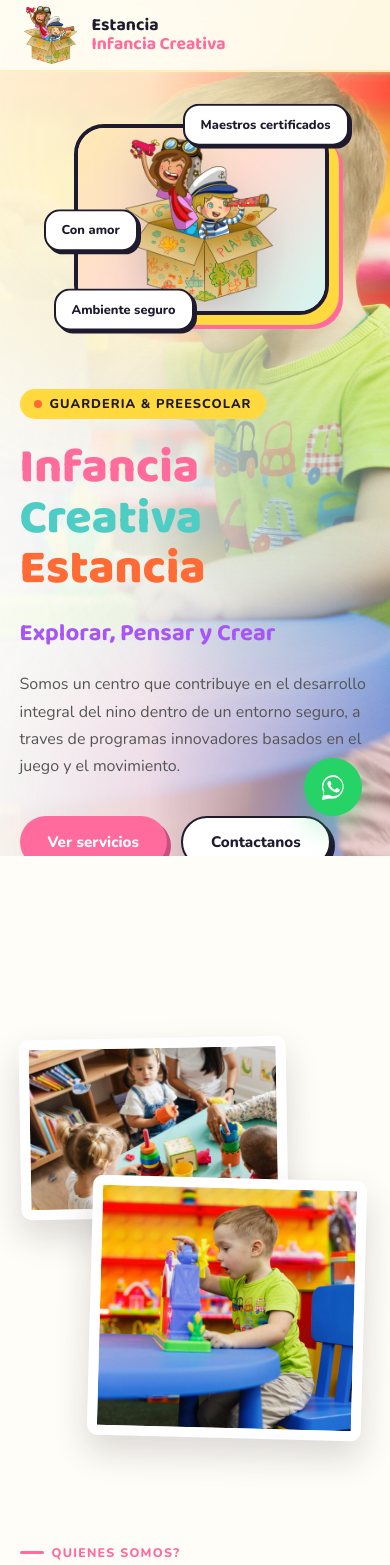
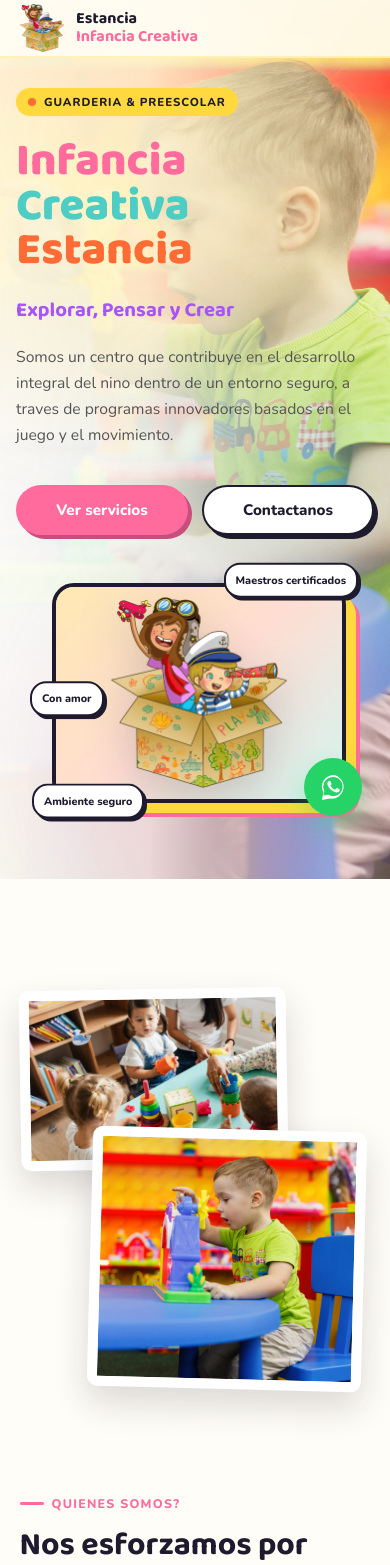
Before and after one commit to collapse-sa/infanciacreativa-app, a React (Create React App) app: page / in a window 390 px wide. Shown: the top 1565 px of the page. Built offline with nearby package versions, Linux system fonts and the light colour scheme.

Commit message:
bugfixes 2

```diff
--- a/src/App.css
+++ b/src/App.css
@@ -502,65 +502,6 @@ a {
   animation-delay: 0.5s;
   left: -30px;
   top: 45%;
-}
-
-.cloud-separator {
-  background: var(--white);
-  height: 92px;
-  margin-top: -92px;
-  overflow: hidden;
-  position: relative;
-  z-index: 3;
-}
-
-.cloud-separator::before,
-.cloud-separator span {
-  background: var(--white);
-  border-radius: 999px 999px 0 0;
-  content: '';
-  position: absolute;
-}
-
-.cloud-separator::before {
-  bottom: 0;
-  height: 58px;
-  left: 0;
-  right: 0;
-}
-
-.cloud-separator span:nth-child(1) {
-  bottom: 20px;
-  height: 82px;
-  left: -20px;
-  width: 170px;
-}
-
-.cloud-separator span:nth-child(2) {
-  bottom: 22px;
-  height: 112px;
-  left: 16%;
-  width: 250px;
-}
-
-.cloud-separator span:nth-child(3) {
-  bottom: 18px;
-  height: 96px;
-  left: 42%;
-  width: 220px;
-}
-
-.cloud-separator span:nth-child(4) {
-  bottom: 15px;
-  height: 118px;
-  right: 14%;
-  width: 260px;
-}
-
-.cloud-separator span:nth-child(5) {
-  bottom: 20px;
-  height: 90px;
-  right: -24px;
-  width: 190px;
 }
 
 .stats {
@@ -1118,6 +1059,16 @@ a {
   width: 42px;
 }
 
+.contact-item-icon svg {
+  fill: none;
+  height: 22px;
+  stroke: var(--dark);
+  stroke-linecap: round;
+  stroke-linejoin: round;
+  stroke-width: 2.4;
+  width: 22px;
+}
+
 .contact-item small,
 .contact-item strong {
   display: block;
@@ -1252,11 +1203,12 @@ a {
   }
 
   .hero {
-    padding-top: 90px;
+    min-height: auto;
+    padding: 96px 20px 54px;
   }
 
   .hero-visual {
-    order: -1;
+    order: 2;
   }
 
   .about {
@@ -1297,11 +1249,6 @@ a {
     grid-template-columns: repeat(2, 1fr);
   }
 
-  .cloud-separator {
-    height: 72px;
-    margin-top: -72px;
-  }
-
   .services-grid {
     grid-template-columns: 1fr 1fr;
   }
@@ -1319,16 +1266,96 @@ a {
 }
 
 @media (max-width: 600px) {
+  .nav {
+    height: 58px;
+    padding: 0 16px;
+  }
+
+  .nav-logo {
+    gap: 8px;
+  }
+
+  .nav-logo-dot {
+    height: 48px;
+    width: 52px;
+  }
+
+  .nav-logo-dot img {
+    height: 48px;
+    width: 52px;
+  }
+
+  .nav-logo-text {
+    font-size: 1rem;
+  }
+
+  .hero {
+    gap: 30px;
+    padding: 88px 16px 48px;
+  }
+
+  .hero-badge {
+    font-size: 0.72rem;
+    max-width: 100%;
+    padding: 6px 12px;
+  }
+
+  .hero-title {
+    font-size: 2.85rem;
+    line-height: 0.98;
+  }
+
+  .hero-tagline {
+    font-size: 1.28rem;
+  }
+
+  .hero-desc {
+    font-size: 0.98rem;
+    line-height: 1.65;
+    max-width: none;
+  }
+
+  .hero-buttons {
+    align-items: stretch;
+    display: grid;
+    grid-template-columns: 1fr 1fr;
+    width: 100%;
+  }
+
+  .hero-buttons .btn {
+    min-width: 0;
+    padding: 13px 12px;
+    text-align: center;
+    width: 100%;
+  }
+
+  .hero-visual {
+    padding: 18px 28px 28px 36px;
+  }
+
+  .hero-img-frame {
+    border-radius: 22px;
+  }
+
+  .hero-float {
+    font-size: 0.68rem;
+    padding: 8px 10px;
+  }
+
+  .hero-float-2 {
+    right: -12px;
+  }
+
+  .hero-float-3 {
+    left: -22px;
+  }
+
   .stats,
   .services-grid,
   .about-cards-grid,
   .about-service-tags,
   .form-row {
     grid-template-columns: 1fr;
-  }
-
-  .hero-title {
-    font-size: 3rem;
   }
 
   .story-gallery {
@@ -1351,6 +1378,22 @@ a {
 
   .doodle {
     display: none;
+  }
+
+  .service-card {
+    height: 340px;
+  }
+
+  .service-overlay {
+    padding: 20px;
+  }
+
+  .service-bottom h3 {
+    font-size: 1.25rem;
+  }
+
+  .service-bottom p {
+    font-size: 0.85rem;
   }
 }
 
--- a/src/App.js
+++ b/src/App.js
@@ -71,7 +71,7 @@ const services = [
 ];
 
 const stats = [
-  { number: '10+', label: 'Anos de experiencia', color: '#FFD93D' },
+  { number: '10+', label: 'Años de experiencia', color: '#FFD93D' },
   { number: '200+', label: 'Familias felices', color: '#FF6B9D' },
   { number: '15', label: 'Maestros certificados', color: '#4ECDC4' },
   { number: '100%', label: 'Ambiente seguro', color: '#FF6B35' },
@@ -85,11 +85,34 @@ const aboutBenefits = [
 ];
 
 const contactItems = [
-  { icon: 'UB', label: 'Direccion', value: 'Monterrey, Nuevo Leon, Mexico', bg: '#FFF3C4' },
-  { icon: 'TE', label: 'Telefono', value: '+52 (81) 1234-5678', bg: '#FFE0EC' },
-  { icon: 'EM', label: 'Email', value: 'hola@estanciainfanciacreativa.com', bg: '#D4F5F1' },
-  { icon: 'HR', label: 'Horario', value: 'Lunes a Viernes - 7:00am a 6:00pm', bg: '#EDE9FE' },
+  { icon: 'location', label: 'Direccion', value: 'Monterrey, Nuevo Leon, Mexico', bg: '#FFF3C4' },
+  { icon: 'phone', label: 'Telefono', value: '+52 (81) 1234-5678', bg: '#FFE0EC' },
+  { icon: 'mail', label: 'Email', value: 'hola@estanciainfanciacreativa.com', bg: '#D4F5F1' },
+  { icon: 'clock', label: 'Horario', value: 'Lunes a Viernes - 7:00am a 6:00pm', bg: '#EDE9FE' },
 ];
+
+const icons = {
+  location: (
+    <path d="M12 21s7-4.8 7-11a7 7 0 1 0-14 0c0 6.2 7 11 7 11Zm0-8a3 3 0 1 0 0-6 3 3 0 0 0 0 6Z" />
+  ),
+  phone: (
+    <path d="M21 16.5v3a2 2 0 0 1-2.2 2 19.8 19.8 0 0 1-8.6-3.1 19.3 19.3 0 0 1-6-6A19.8 19.8 0 0 1 1.1 3.7 2 2 0 0 1 3.1 1.5h3a2 2 0 0 1 2 1.7c.1 1 .4 2 .7 2.9a2 2 0 0 1-.5 2.1L7.1 9.4a16 16 0 0 0 6 6l1.2-1.2a2 2 0 0 1 2.1-.5c.9.3 1.9.6 2.9.7a2 2 0 0 1 1.7 2Z" />
+  ),
+  mail: (
+    <path d="M4 5h16a2 2 0 0 1 2 2v10a2 2 0 0 1-2 2H4a2 2 0 0 1-2-2V7a2 2 0 0 1 2-2Zm18 3-10 6L2 8" />
+  ),
+  clock: (
+    <path d="M12 22a10 10 0 1 0 0-20 10 10 0 0 0 0 20Zm0-15v5l3 2" />
+  ),
+};
+
+function ContactIcon({ name }) {
+  return (
+    <svg aria-hidden="true" viewBox="0 0 24 24">
+      {icons[name]}
+    </svg>
+  );
+}
 
 function App() {
   const [scrolled, setScrolled] = useState(false);
@@ -168,14 +191,6 @@ function App() {
         </div>
       </section>
 
-      <div className="cloud-separator" aria-hidden="true">
-        <span />
-        <span />
-        <span />
-        <span />
-        <span />
-      </div>
-
       <section id="nosotros" className="about">
         <div className="about-doodles" aria-hidden="true">
           <span className="doodle doodle-note">Aa</span>
@@ -238,7 +253,7 @@ function App() {
 
         <div className="services-grid">
           {services.map((service) => (
-            <article className="service-card">
+            <article className="service-card" key={service.title}>
               <img src={service.image} alt={service.title} />
 
               <div className="service-overlay">
@@ -278,7 +293,9 @@ function App() {
           <div className="contact-info-items">
             {contactItems.map((item) => (
               <article className="contact-item" key={item.label}>
-                <span className="contact-item-icon" style={{ background: item.bg }}>{item.icon}</span>
+                <span className="contact-item-icon" style={{ background: item.bg }}>
+                  <ContactIcon name={item.icon} />
+                </span>
                 <span>
                   <small>{item.label}</small>
                   <strong>{item.value}</strong>
@@ -306,7 +323,7 @@ function App() {
           </label>
           <label>
             Edad de tu hijo/a
-            <input placeholder="ej. 2 anos 3 meses" />
+            <input placeholder="ej. 2 años 3 meses" />
           </label>
           <label>
             Mensaje
```
